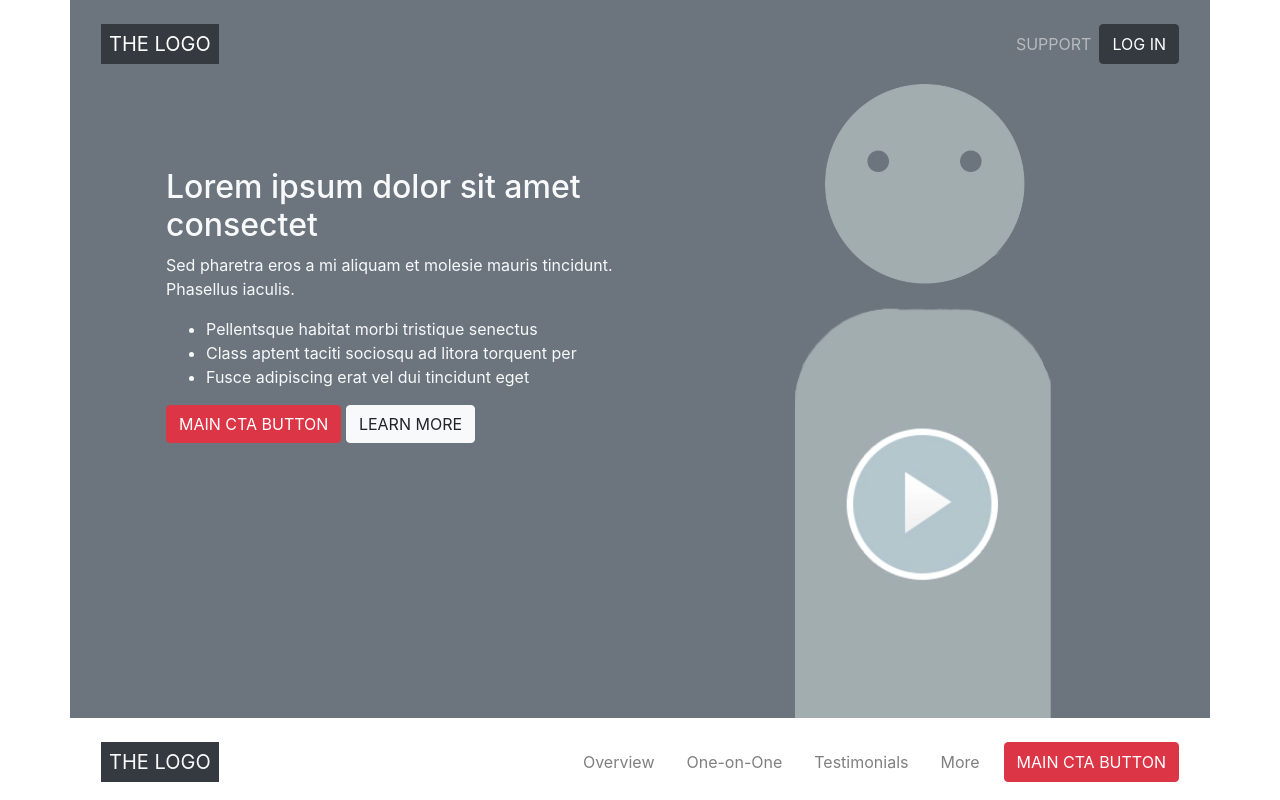
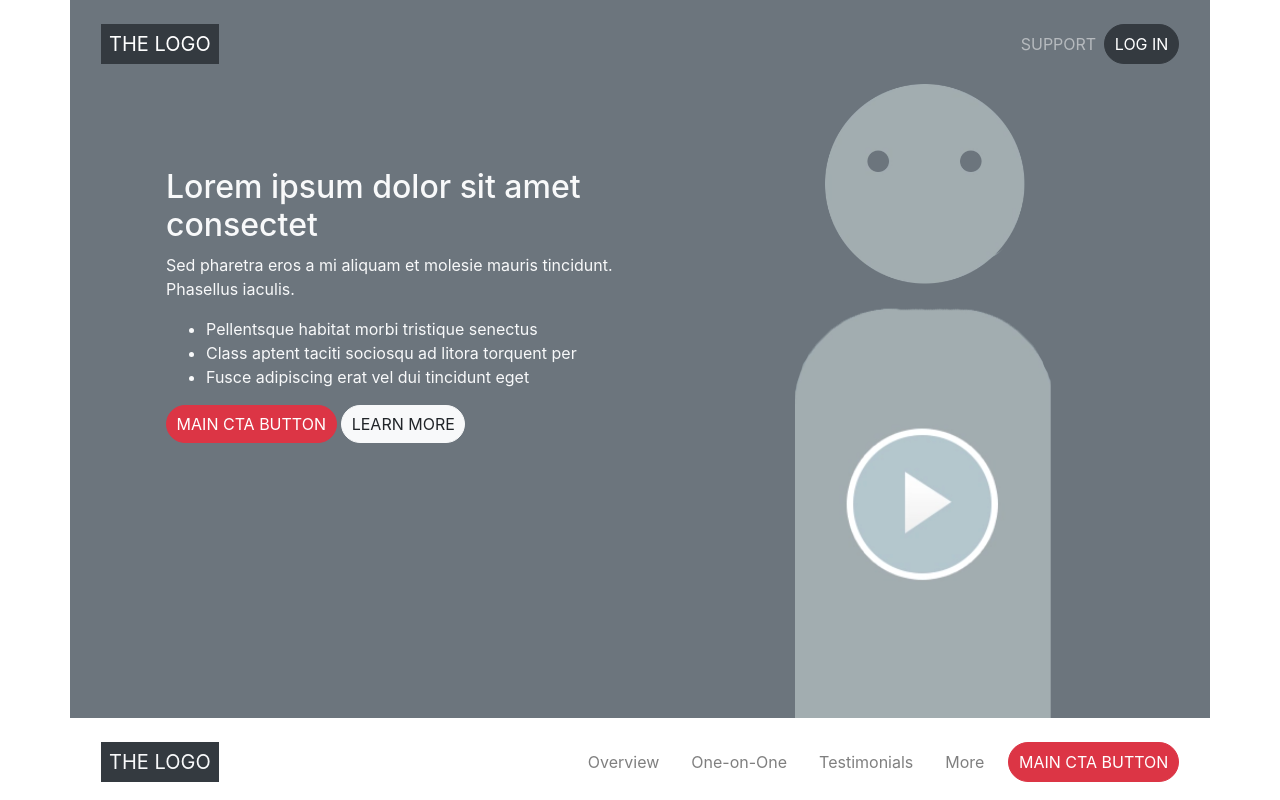
Before and after one commit to LisaBaetsle/css-framework-challenge, a plain HTML site: page index.html in a window 1280 px wide. Shown: the top 800 px of the page. Drawn offline with nearby package versions, Linux system fonts and the light colour scheme.

Commit message:
Add corners on buttons

```diff
--- a/index.html
+++ b/index.html
@@ -29,7 +29,7 @@
                     <li class="nav-item">
                         <a class="nav-link" href="#">SUPPORT</a>
                     </li>
-                    <button class="btn btn-dark" type="submit">LOG IN</button>
+                    <button class="btn btn-dark badge-pill" type="submit">LOG IN</button>
                 </ul>
             </div>
         </nav>
@@ -47,8 +47,8 @@
                     <li>Class aptent taciti sociosqu ad litora torquent per</li>
                     <li>Fusce adipiscing erat vel dui tincidunt eget</li>
                 </ul>
-                <button type="button" class="btn btn-danger rounded ml-5">MAIN CTA BUTTON</button>
-                <button type="button" class="btn btn-light rounded">LEARN MORE</button>
+                <button type="button" class="btn btn-danger badge-pill ml-5">MAIN CTA BUTTON</button>
+                <button type="button" class="btn btn-light badge-pill">LEARN MORE</button>
             </div>
             <div class="col col-lg-6 text-center">
                 <img src="styles/images/video.png" alt="An introduction video" width="50%">
@@ -79,7 +79,7 @@
                     <li class="nav-item pr-3">
                         <a class="nav-link" href="#">More</a>
                     </li>
-                    <button class="btn btn-danger rounded" type="button">MAIN CTA BUTTON</button>
+                    <button class="btn btn-danger badge-pill" type="button">MAIN CTA BUTTON</button>
                 </ul>
             </div>
         </nav>
@@ -266,7 +266,7 @@
 
     <!-- Sixth Container -->
     <div class="container text-center border-bottom pt-5 pb-5">
-        <button type="button" class="btn btn-danger btn-lg rounded mb-3">IT'S A REALLY BIG CTA</button>
+        <button type="button" class="btn btn-danger btn-lg badge-pill mb-3">IT'S A REALLY BIG CTA</button>
         <p class="text-secondary">Try it free for 7 days with no commitment</p>
     </div>
 
```
